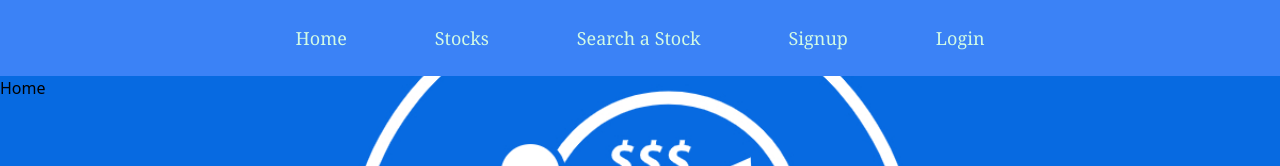
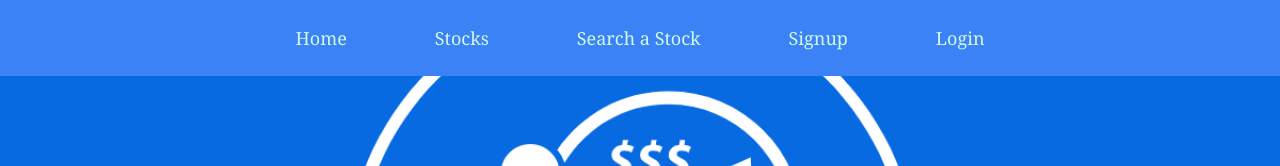
Before and after one commit to CoderJay06/stocks-chaser-frontend, a React (Create React App) app: page / in a window 1280 px wide. Shown: the top 166 px of the page. Built offline with nearby package versions, Linux system fonts and the light colour scheme; what react-stockcharts, tailwindcss-hamburgers would draw is missing.

Commit message:
Remove commented out and unused code

```diff
--- a/src/components/Home.js
+++ b/src/components/Home.js
@@ -3,7 +3,6 @@ import React from 'react';
 const Home = () => {
    return (
       <div>
-         Home
       </div>
    )
 }
--- a/src/components/Navbar.js
+++ b/src/components/Navbar.js
@@ -31,7 +31,7 @@ import {
             </div>
          </button>
          <div className={`lg:flex ${  hamburgerClicked ? "block" : "hidden" } `}>
-               <NavLinks styles={mobile} linkStyles={mobileLinks} />
+            <NavLinks styles={mobile} linkStyles={mobileLinks} />
          </div>
          <div>
             <NavLinks styles={desktop} linkStyles={desktopLinks} />
--- a/src/components/Portfolio.js
+++ b/src/components/Portfolio.js
@@ -1,19 +1,9 @@
 import Stock from '../components/Stock';
 
-const Portfolio = ({ user, portfolio, renderedSearchResults }) => {
+const Portfolio = ({ user, renderedSearchResults }) => {
    return (
       <div>
          <h2 className="text-center">{user.username}'s Portfolio</h2>
-         {/* {portfolio.stocks.length > 0 ?
-            portfolio.stocks.map(stock => {
-               return (
-                  <Stock key={stock.id}
-                         tickerSymbol={stock.ticker}
-                         name={stock.name}
-                         pricePerShare={stock.price_per_share} />
-               )
-            }) : null} */}
-            {console.log(renderedSearchResults)}
             {renderedSearchResults.map(stock => {
                return <Stock key={stock.id}
                              tickerSymbol={stock.ticker}
```
Also changed, not shown: src/containers/PortfolioContainer.js (+7 -21 lines).
